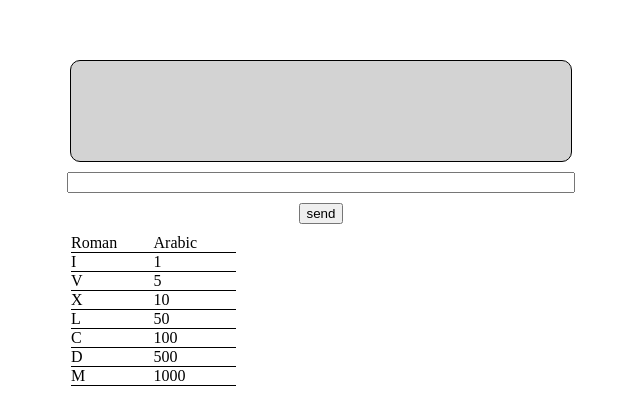
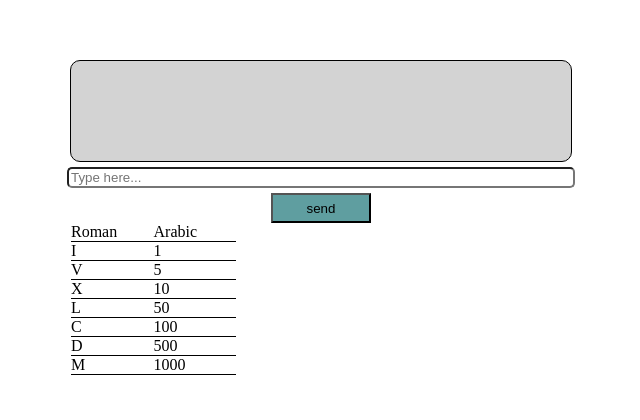
Before and after one commit to sefakanbur93/itemis-code-challange, a Vue app: page / in a window 1280 px wide. Shown: the part 268-688 px from the top of the page, without its empty margins (319-959 px from the left). Built offline with nearby package versions, Linux system fonts and the light colour scheme.

Commit message:
handle enter, scrolling and same input

```diff
--- a/src/App.vue
+++ b/src/App.vue
@@ -1,9 +1,11 @@
 <template>
   <div class="main">
     <div class="main__wrapper">
-      <ChatMessages :chat-messages="messages" />
-      <input class="main__input" v-model="input" type="text">
-      <button type="button" @click="sendMessage">send</button>
+      <ChatMessages :messages="messages" />
+      <form class="main__form" @submit="sendMessage">
+        <input class="main__input" v-model="input" type="text" placeholder="Type here...">
+        <button class="main__button" type="submit">send</button>
+      </form>
       <div class="main__info-table">
         <InfoTable v-if="romanArabicMap.size > 0" :info-map="romanArabicMap" col-name1="Roman" col-name2="Arabic"/>
         <InfoTable v-if="translationMap.size > 0" :info-map="translationMap" col-name1="Intergalactic" col-name2="Roman"/>
@@ -24,7 +26,8 @@ const messages = ref<Array<string>>([])
 
 const { handleInput, translationMap, resourceCostMap, romanArabicMap } = useCodeChallenge()
 
-function sendMessage() {
+function sendMessage(event) {
+  event.preventDefault();
   messages.value.push('Me: '+input.value)
   const result = handleInput(input.value)
   input.value = ''
@@ -39,7 +42,6 @@ function sendMessage() {
   justify-content: center;
 
   &__wrapper {
-    gap: 10px;
     margin-top: 20rem;
     display: flex;
     align-items: center;
@@ -54,8 +56,24 @@ function sendMessage() {
     justify-content: flex-start;
   }
 
+  &__button {
+    background-color: cadetblue;
+    width: 100px;
+    height: 30px;
+  }
+
+  &__form {
+    width: 100%;
+    display: flex;
+    align-items: center;
+    flex-direction: column;
+    gap: 5px;
+  }
+
   &__input {
     width: 100%;
+    border-radius: 5px;
+    margin-top: 5px;
   }
 }
 </style>
--- a/src/components/ChatMessages.vue
+++ b/src/components/ChatMessages.vue
@@ -1,15 +1,24 @@
 <template>
-  <div class="chat-messages">
-    <div v-for="(chatMessage, index) in chatMessages" :key="index">
-      {{chatMessage}}
+  <div ref="chatMessages" class="chat-messages">
+    <div v-for="(chatMessage, index) in messages" :key="index">
+      {{ chatMessage }}
     </div>
   </div>
 </template>
 
 <script setup lang="ts">
-defineProps({
-  chatMessages: Array<string>
+import { ref, watch } from "vue";
+
+const props = defineProps({
+  messages: Array<string>
 })
+
+const chatMessages = ref<HTMLElement>(null)
+
+watch(() => props.messages?.length, ()=> {
+  chatMessages.value.scrollTo(0, chatMessages.value.scrollHeight)
+})
+
 </script>
 <style>
 
--- a/src/composables/useCodeChallenge.ts
+++ b/src/composables/useCodeChallenge.ts
@@ -61,6 +61,13 @@ export default () => {
         return getRomanNumberInArabicNumber(romanNumber)
     }
 
+    function getKeyByValue(map, searchValue) {
+        for (let [key, value] of map.entries()) {
+            if (value === searchValue)
+                return key;
+        }
+    }
+
     function handleTranslateNumber(input: string): string {
         const intergalacticNumber = input.split(' ')[0]
         const romanNumber = input.split(' ')[2]
@@ -68,7 +75,9 @@ export default () => {
         if(!romanArabicMap.has(romanNumber)) {
             throw new Error('Roman number not found')
         }
-
+        if(Array.from(translationMap.value.values()).includes(romanNumber)) {
+            translationMap.value.delete(getKeyByValue(translationMap.value, romanNumber))
+        }
         translationMap.value.set(intergalacticNumber, romanNumber)
         return 'Ok !'
     }
@@ -89,6 +98,10 @@ export default () => {
         const resource = resourceWithAmount.replace(amountInIntergalacticNumber.join(' '), '').trim()
         const amountInArabicNumber = getIntergalacticNumberInArabicNumber(amountInIntergalacticNumber)
         const costPerResource = costWithAmount / amountInArabicNumber
+
+        if(Array.from(resourceCostMap.value.values()).includes(resource)) {
+            translationMap.value.delete(getKeyByValue(resourceCostMap.value, resource))
+        }
         resourceCostMap.value.set(resource, costPerResource)
 
         return 'Ok !'
```
